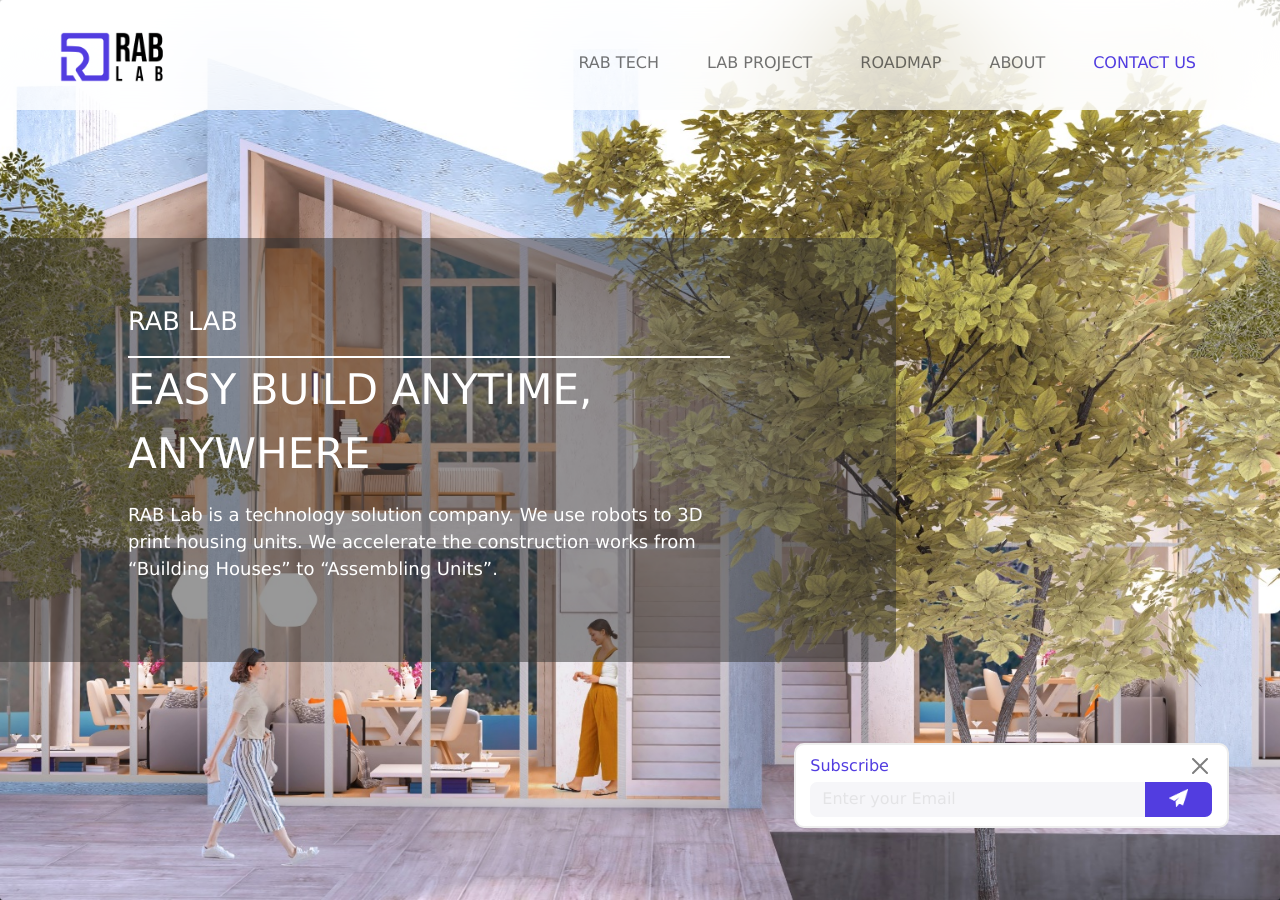
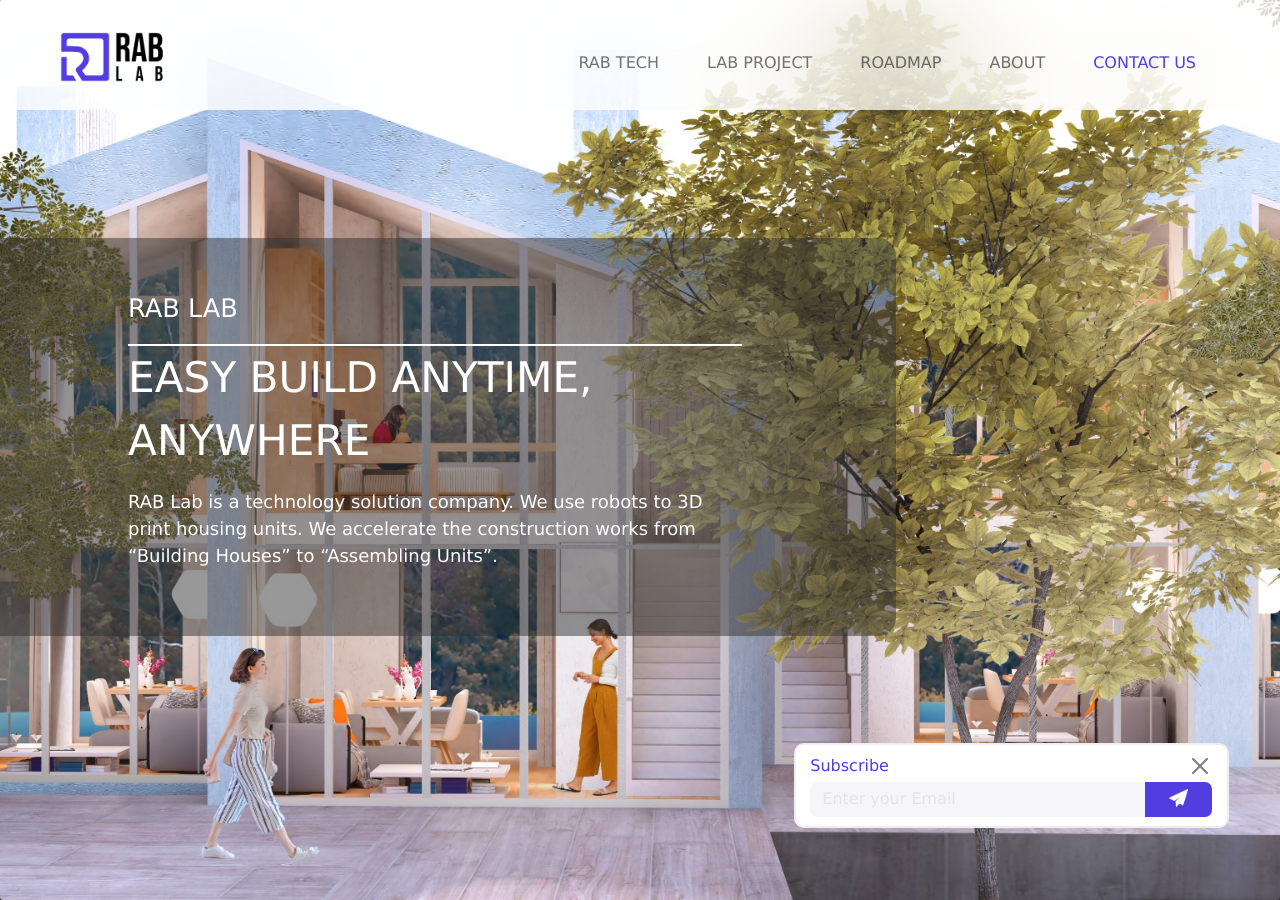
Before and after one commit to rab-lab/rab-lab.github.io, a Jekyll site: the page built from index.html, in a window 1280 px wide and 900 px high. Built offline with Jekyll 4.4.1, drawn with Linux system fonts in a browser that asks for light colours; nearby versions of some CDN libraries.

Commit message:
Update home.html

```diff
--- a/_layouts/home.html
+++ b/_layouts/home.html
@@ -4,7 +4,7 @@ layout: base
 <div class="card bg-dark text-white" style="height: 100vh; margin-top: -110px;">
     <img class="card-img" src={{ page.image }}>
     <div class="animate-in" style="position: absolute; top: calc(10vw + 110px); width: 80%; background-color: rgba(50, 50, 50, 0.5); left: -10%; border-radius: 2vh;">
-        <div class="hero" style="padding: 5vw; padding-left: 20vw;">
+        <div class="hero" style="padding: 4vw; padding-left: 20vw;">
             <p style="font-size: 2vw">{{ page.subtitle }}</p>
             <div style="margin-right: 8vw; border-bottom: 2px solid white;"></div>
             <p style="font-size: 3.3vw; text-transform: uppercase;">{{ page.title2 }}</p>
```
